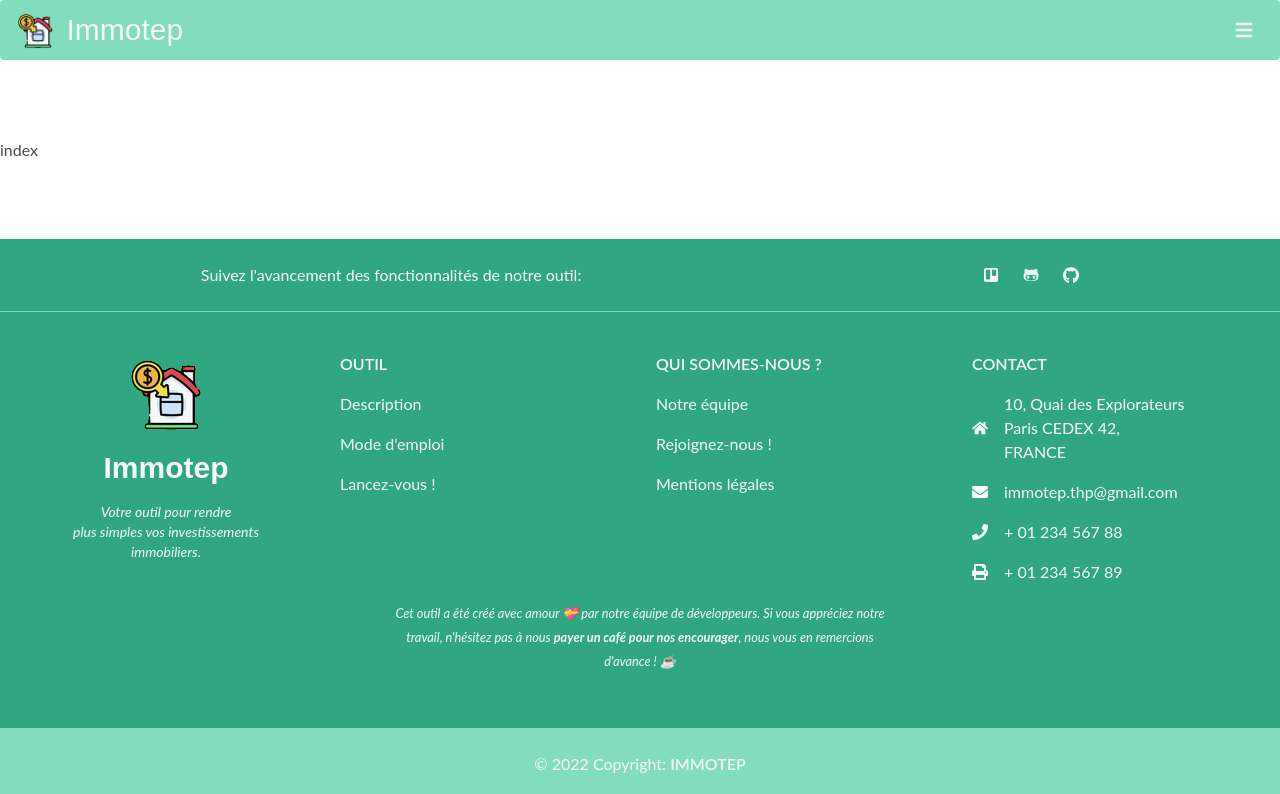
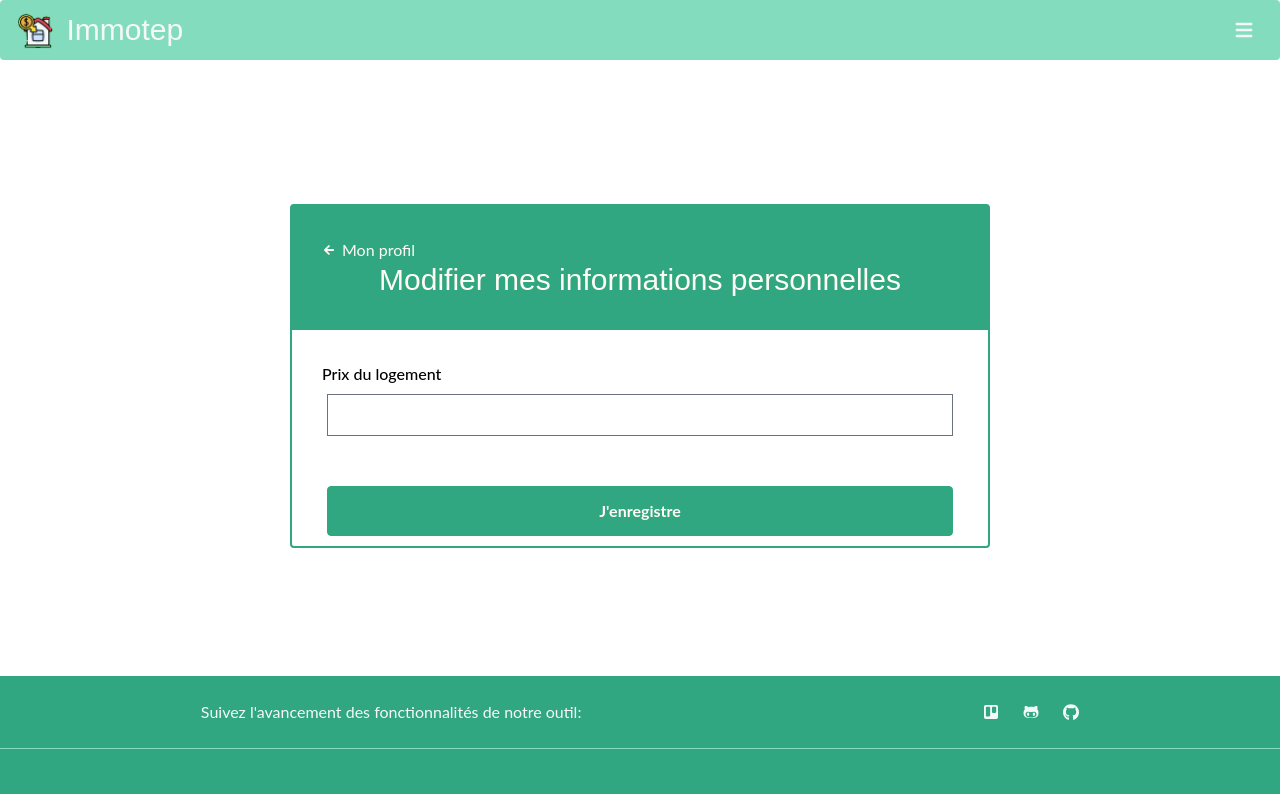
Before and after one commit to ophelie-gaudin/Immotep_front_react, a React (Create React App) app: page /dashboard/1/housing/1/edit in a window 1280 px wide. Shown: the top 794 px of the page. Built offline with nearby package versions, Linux system fonts and the light colour scheme.

Commit message:
update housings create for one data

```diff
--- a/src/Components/Housing/index.jsx
+++ b/src/Components/Housing/index.jsx
@@ -22,7 +22,7 @@ export default function Housing() {
     })
       .then((response) => response.json())
       .then((response) => {
-        console.log(response)
+        //console.log(response)
         setMyHousingsInfo(response);
       });
 
--- /dev/null
+++ b/src/Components/HousingEdit/index.jsx
@@ -0,0 +1,62 @@
+import React, { useState } from 'react'
+import FormsCard from '../FormsCard';
+import Cookies from "js-cookie";
+
+export default function HousingEdit() {
+  const [ad_price, setAd_price] = useState("");
+  const id_project = window.location.href
+    .slice(window.location.href.indexOf("dashboard"))
+    .substring(10, 12);
+  const id_housing = window.location.href
+  .slice(window.location.href.indexOf("housing"))
+  .substring(8, 10);
+
+  const data = {
+    ad_price,
+
+  }
+
+  const handleSubmit = (e) => {
+    e.preventDefault();
+    fetch(`https://immotep-api.herokuapp.com/projects/${id_project}/housings/${id_housing}`, {
+      method: "PUT",
+      headers: {
+        "Content-Type": "application/json",
+        Authorization: Cookies.get("token"),
+      },
+      body: JSON.stringify(data),
+    })
+      .then((res) => {
+        if (res.ok) {
+          //window.location.href = "/profile";
+          return res.json();
+        } else {
+          throw new Error(res);
+        }
+      })
+      .then((json) => console.log(json))
+      .catch((err) => console.error(err));
+  };
+
+  return (
+    <div>
+      <FormsCard
+        title="Modifier mes informations personnelles"
+        returnText="Mon profil"
+        returnUrl="/profile"
+      >
+        <form onSubmit={handleSubmit}>
+          <label className="font-medium">
+            Prix du logement
+            <input
+              type="text"
+              className="mt-2"
+              onChange={(e) => setAd_price(e.target.value)}
+            />
+          </label>
+          <button className="orange-button forms-buttons">J'enregistre</button>
+        </form>
+      </FormsCard>
+    </div>
+  );
+}
--- a/src/Pages/HousingEditPage/index.jsx
+++ b/src/Pages/HousingEditPage/index.jsx
@@ -1,7 +1,10 @@
 import React from 'react'
+import HousingEdit from '../../Components/HousingEdit'
 
 export default function HousingEditPage() {
   return (
-    <div>index</div>
+    <div className="mt-12 mb-8">
+      <HousingEdit />
+    </div>
   )
 }
```
